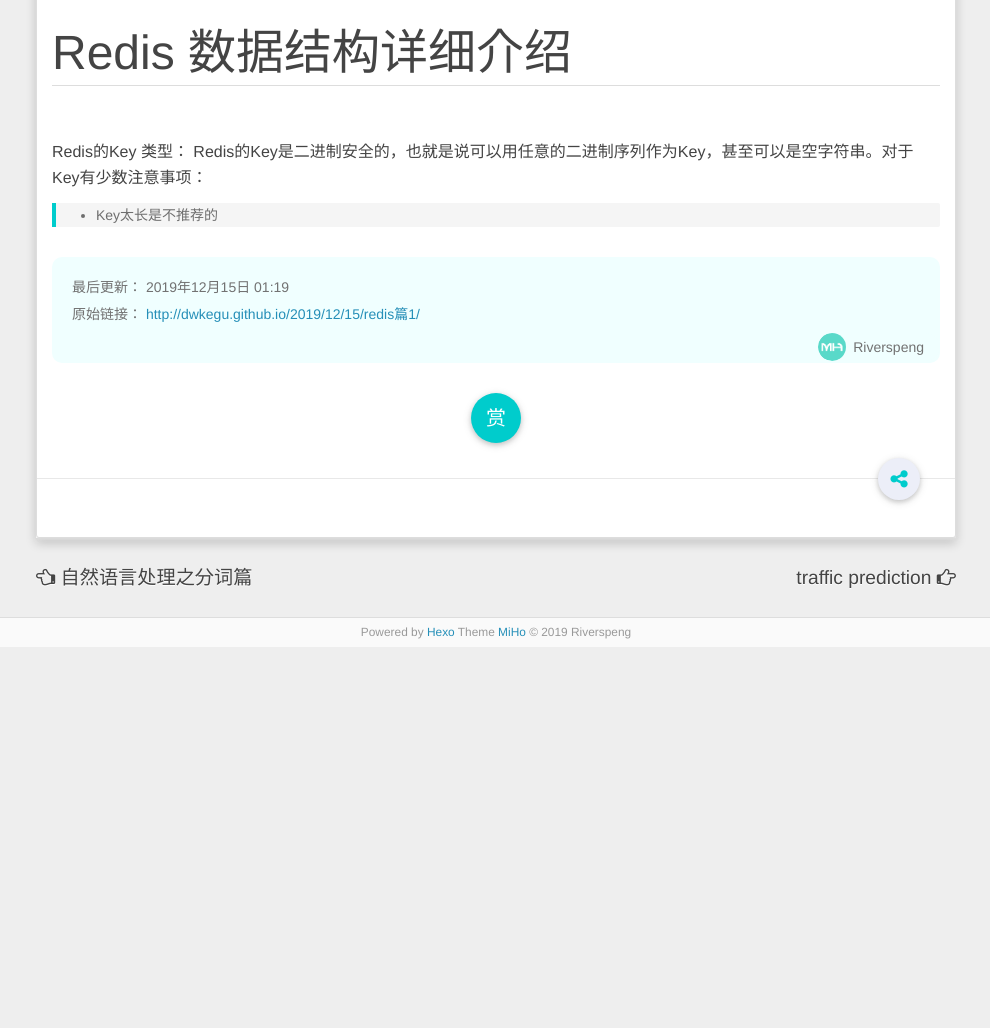
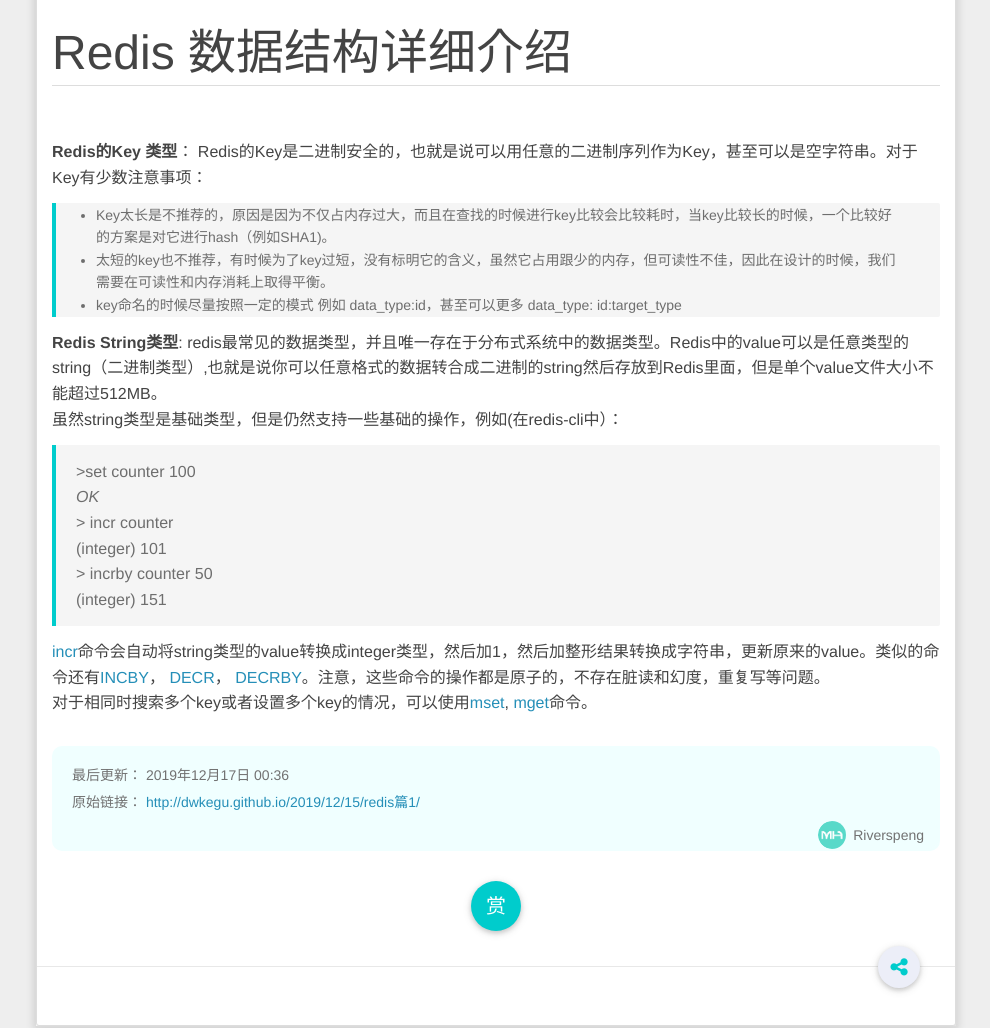
Before and after one commit to dwkegu/dwkegu.github.io, a plain HTML site: page 2019/12/15/redis篇1/index.html in a window 1280 px wide. Shown: the part 1420-2448 px from the top of the page, without its empty margins (144-1134 px from the left). Before the commit the page ends 2067 px from the top, so only its background shows below. Drawn offline with nearby package versions, Linux system fonts and the light colour scheme; some packages are replaced by stand-ins of ours; a script that the page names is missing.

Commit message:
Site updated: 2019-12-17 00:37:21

```diff
--- a/2019/12/15/redis篇1/index.html
+++ b/2019/12/15/redis篇1/index.html
@@ -15,7 +15,7 @@
 <meta property="og:site_name" content="DayDream_Blog">
 <meta property="og:description" content="redis基础介绍主要介绍redis原理基础和架构。 Redis是一款C语言开发的key-Struct pair的高性能内存数据库。Redis的特点主要是速度快，存在于内存中，也可以持久化，支持多种数据类型，支持多种语言的客户端，也支持发布订阅、Lua脚本、事务、Pipeline等功能。 这里我们罗列一下redis性能数据：   读写速度 千万次/秒 单线程网络请求（可以开启多线程）   持久化方">
 <meta property="og:locale" content="zh">
-<meta property="og:updated_time" content="2019-12-14T17:19:45.881Z">
+<meta property="og:updated_time" content="2019-12-16T16:36:11.810Z">
 <meta name="twitter:card" content="summary">
 <meta name="twitter:title" content="redis篇1">
 <meta name="twitter:description" content="redis基础介绍主要介绍redis原理基础和架构。 Redis是一款C语言开发的key-Struct pair的高性能内存数据库。Redis的特点主要是速度快，存在于内存中，也可以持久化，支持多种数据类型，支持多种语言的客户端，也支持发布订阅、Lua脚本、事务、Pipeline等功能。 这里我们罗列一下redis性能数据：   读写速度 千万次/秒 单线程网络请求（可以开启多线程）   持久化方">
@@ -168,16 +168,23 @@
 <li>主数据库出现故障时，可以通过投票机制在从数据库中选出新的主数据库。</li>
 </ul>
 <p>Redis 3.0引入了集群支持。 </p>
-<h1 id="Redis-数据结构详细介绍"><a href="#Redis-数据结构详细介绍" class="headerlink" title="Redis 数据结构详细介绍"></a>Redis 数据结构详细介绍</h1><p>Redis的Key 类型： Redis的Key是二进制安全的，也就是说可以用任意的二进制序列作为Key，甚至可以是空字符串。对于Key有少数注意事项：</p>
+<h1 id="Redis-数据结构详细介绍"><a href="#Redis-数据结构详细介绍" class="headerlink" title="Redis 数据结构详细介绍"></a>Redis 数据结构详细介绍</h1><p><strong>Redis的Key 类型</strong>： Redis的Key是二进制安全的，也就是说可以用任意的二进制序列作为Key，甚至可以是空字符串。对于Key有少数注意事项：</p>
 <blockquote>
 <ul>
-<li>Key太长是不推荐的</li>
+<li>Key太长是不推荐的，原因是因为不仅占内存过大，而且在查找的时候进行key比较会比较耗时，当key比较长的时候，一个比较好的方案是对它进行hash（例如SHA1)。</li>
+<li>太短的key也不推荐，有时候为了key过短，没有标明它的含义，虽然它占用跟少的内存，但可读性不佳，因此在设计的时候，我们需要在可读性和内存消耗上取得平衡。</li>
+<li>key命名的时候尽量按照一定的模式 例如 data_type:id，甚至可以更多 data_type: id:target_type</li>
 </ul>
 </blockquote>
+<p><strong>Redis String类型</strong>: redis最常见的数据类型，并且唯一存在于分布式系统中的数据类型。Redis中的value可以是任意类型的string（二进制类型）,也就是说你可以任意格式的数据转合成二进制的string然后存放到Redis里面，但是单个value文件大小不能超过512MB。<br>虽然string类型是基础类型，但是仍然支持一些基础的操作，例如(在redis-cli中）：</p>
+<blockquote>
+<p>&gt;set counter 100<br><em>OK</em><br>&gt; incr counter<br>(integer) 101<br>&gt; incrby counter 50<br>(integer) 151</p>
+</blockquote>
+<p><a href="https://redis.io/commands/incr" target="_blank" rel="noopener">incr</a>命令会自动将string类型的value转换成integer类型，然后加1，然后加整形结果转换成字符串，更新原来的value。类似的命令还有<a href="https://redis.io/commands/incrby" target="_blank" rel="noopener">INCBY</a>， <a href="https://redis.io/commands/decr" target="_blank" rel="noopener">DECR</a>， <a href="https://redis.io/commands/decrby" target="_blank" rel="noopener">DECRBY</a>。注意，这些命令的操作都是原子的，不存在脏读和幻度，重复写等问题。<br>对于相同时搜索多个key或者设置多个key的情况，可以使用<a href="https://redis.io/commands/mset" target="_blank" rel="noopener">mset</a>, <a href="https://redis.io/commands/mget" target="_blank" rel="noopener">mget</a>命令。</p>
 
             <div class="post-copyright">
     <div class="content">
-        <p>最后更新： 2019年12月15日 01:19</p>
+        <p>最后更新： 2019年12月17日 00:36</p>
         <p>原始链接： <a class="post-url" href="/2019/12/15/redis篇1/" title="redis篇1">http://dwkegu.github.io/2019/12/15/redis篇1/</a></p>
         <footer>
             <a href="http://dwkegu.github.io">
```
Also changed, not shown: content.json (+1 -1 lines).
